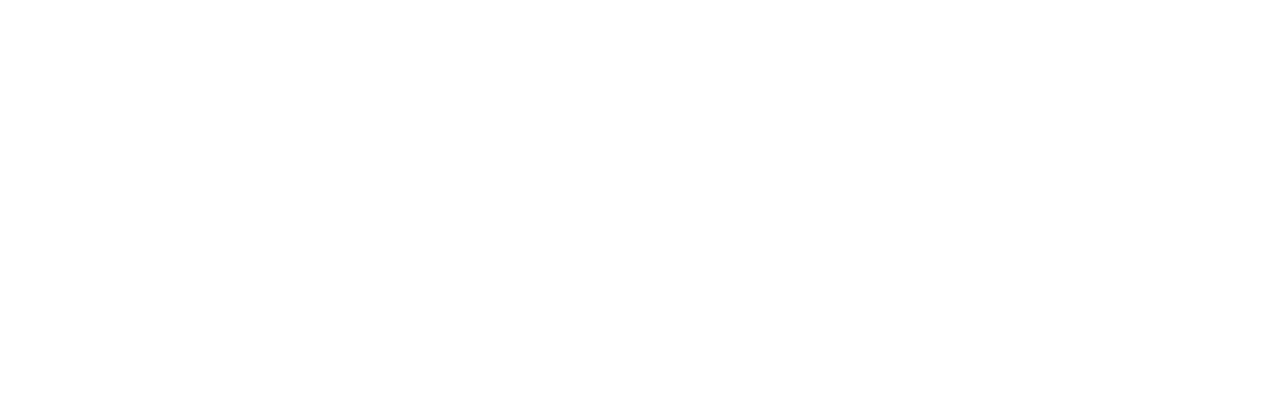
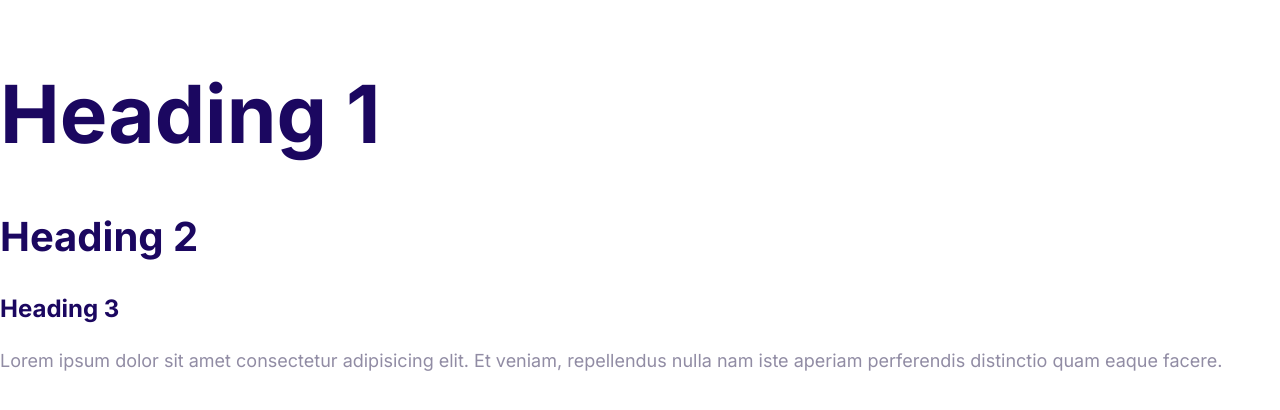
Before and after one commit to vijaysavadi/Vified, a plain HTML site: page index.html in a window 1280 px wide. Drawn offline with Linux system fonts and the light colour scheme.

Commit message:
define the styles for fonts

```diff
--- a/css/styles.css
+++ b/css/styles.css
@@ -1,7 +1,54 @@
 :root {
-  --color-prrimary: #2584ff;
+  --color-primary: #2584ff;
   --color-secondary: #00d9ff;
   --color-accent: #ff3400;
   --color-headings: #1b0760;
   --color-body: #918ca4;
 }
+
+html {
+  font-size: 62.5%;
+}
+
+body {
+  font-family: Inter, Arial, Helvetica, sans-serif;
+  color: var(--color-body);
+  font-size: 2.4rem;
+  line-height: 1.5;
+}
+
+h1,
+h2,
+h3 {
+  color: var(--color-headings);
+  margin-bottom: 2rem;
+}
+
+h1 {
+  font-size: 7rem;
+}
+h2 {
+  font-size: 4rem;
+}
+h3 {
+  font-size: 3rem;
+}
+
+p {
+  margin-top: 0;
+}
+
+@media screen and (min-width: 1024px) {
+  body {
+    font-size: 1.8rem;
+  }
+  h1 {
+    font-size: 8rem;
+  }
+  h2 {
+    font-size: 4rem;
+  }
+  h3 {
+    font-size: 2.4rem;
+  }
+}
--- a/index.html
+++ b/index.html
@@ -1,14 +1,27 @@
 <!DOCTYPE html>
 <html lang="en">
-<head>
-    <meta charset="UTF-8">
-    <meta http-equiv="X-UA-Compatible" content="IE=edge">
-    <meta name="viewport" content="width=device-width, initial-scale=1.0">
+  <head>
+    <meta charset="UTF-8" />
+    <meta http-equiv="X-UA-Compatible" content="IE=edge" />
+    <meta name="viewport" content="width=device-width, initial-scale=1.0" />
     <title>Document</title>
-    <link rel="stylesheet" href="css/normalize.css">
-    <link rel="stylesheet" href="css/styles.css">
-</head>
-<body>
-
-</body>
+    <link rel="preconnect" href="https://fonts.googleapis.com" />
+    <link rel="preconnect" href="https://fonts.gstatic.com" crossorigin />
+    <link
+      href="https://fonts.googleapis.com/css2?family=Inter:wght@400;700&display=swap"
+      rel="stylesheet"
+    />
+    <link rel="stylesheet" href="css/normalize.css" />
+    <link rel="stylesheet" href="css/styles.css" />
+  </head>
+  <body>
+    <h1>Heading 1</h1>
+    <h2>Heading 2</h2>
+    <h3>Heading 3</h3>
+    <p>
+      Lorem ipsum dolor sit amet consectetur adipisicing elit. Et veniam,
+      repellendus nulla nam iste aperiam perferendis distinctio quam eaque
+      facere.
+    </p>
+  </body>
 </html>
```
